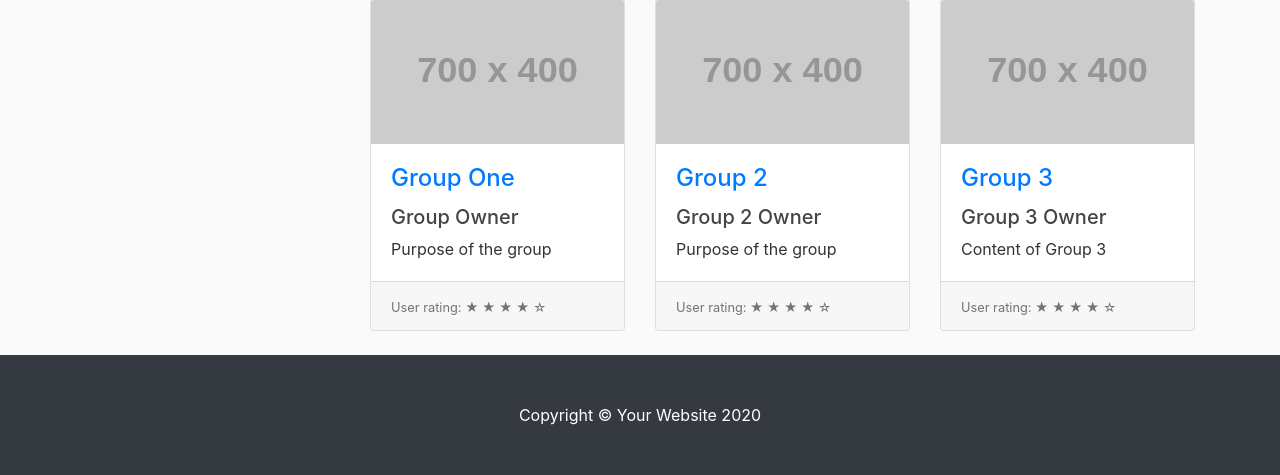
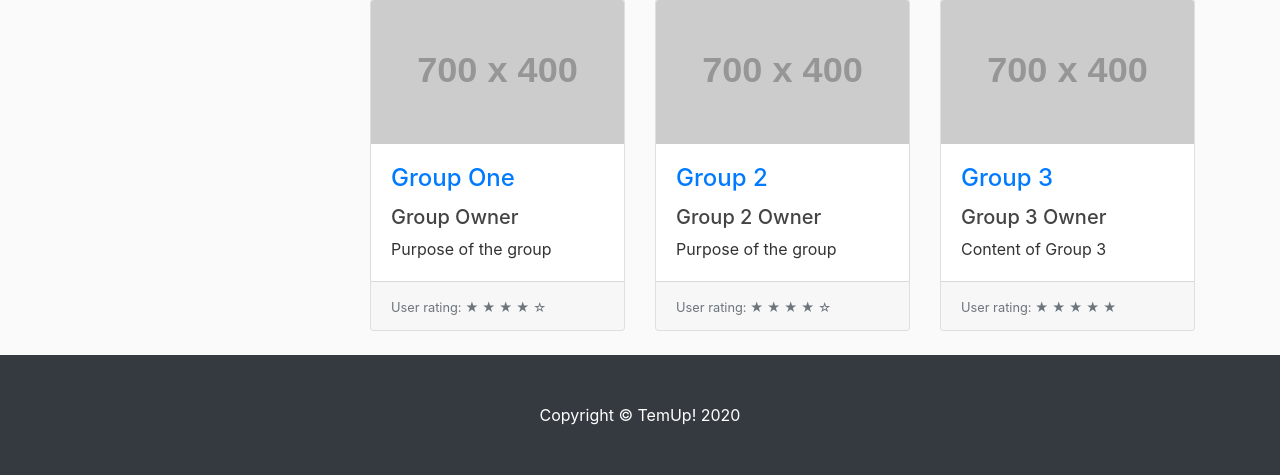
Before and after one commit to edgarp2017/SEproject, a Django app: page / in a window 1280 px wide. Shown: the part 450-925 px from the top of the page. Run offline with Django 3.2, Linux system fonts and the light colour scheme; grey boxes labelled with a size stand in for pictures from a placeholder-image service; some libraries are stand-ins or nearby versions.

Commit message:
fixed text on footer

```diff
--- a/templates/teamup/home.html
+++ b/templates/teamup/home.html
@@ -141,7 +141,7 @@
                 <p class="card-text">Content of Group 3</p>
               </div>
               <div class="card-footer">
-                <small class="text-muted">User rating: &#9733; &#9733; &#9733; &#9733; &#9734;</small>
+                <small class="text-muted">User rating: &#9733; &#9733; &#9733; &#9733; &#9733;</small>
               </div>
             </div>
           </div>
@@ -162,7 +162,7 @@
   <!-- Footer -->
   <footer class="py-5 bg-dark">
     <div class="container">
-      <p class="m-0 text-center text-white">Copyright &copy; Your Website 2020</p>
+      <p class="m-0 text-center text-white">Copyright &copy; TemUp! 2020</p>
     </div>
     <!-- /.container -->
   </footer>
```
